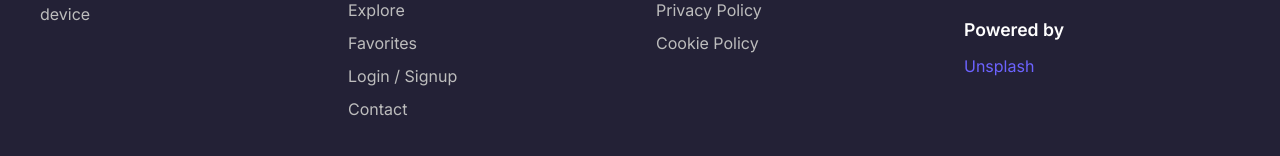
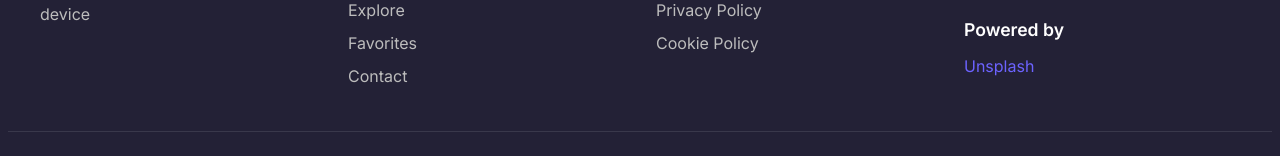
Before and after one commit to ayushshukla1807/Wallify---Your-Ultimate-Wallpaper-Discovery-App, a React (Create React App) app: page / in a window 1280 px wide. Shown: the part 941-1097 px from the top of the page. Built offline with nearby package versions, Linux system fonts and the light colour scheme.

Commit message:
Fix lint warnings to resolve Vercel build

```diff
--- a/src/components/Footer.js
+++ b/src/components/Footer.js
@@ -1,6 +1,6 @@
 import React from 'react';
 import { Link } from 'react-router-dom';
-import { FaGithub, FaTwitter, FaInstagram, FaEnvelope } from 'react-icons/fa';
+import { FaEnvelope } from 'react-icons/fa';
 
 function Footer() {
     return (
@@ -17,7 +17,6 @@ function Footer() {
                         <li><Link to="/">Home</Link></li>
                         <li><Link to="/search">Explore</Link></li>
                         <li><Link to="/favorites">Favorites</Link></li>
-                        <li><Link to="/auth">Login / Signup</Link></li>
                         <li><Link to="/contact">Contact</Link></li>
                     </ul>
                 </div>
```
